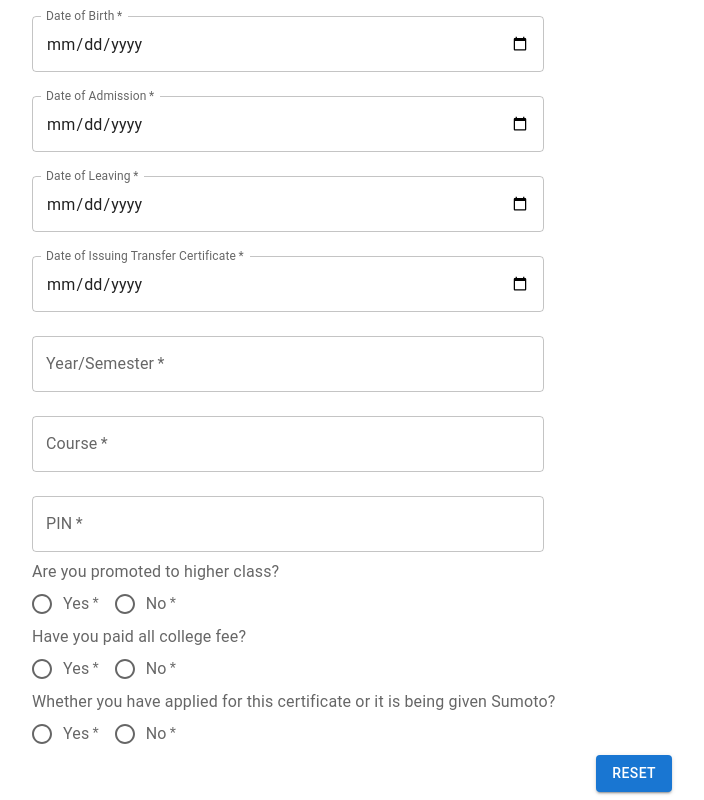
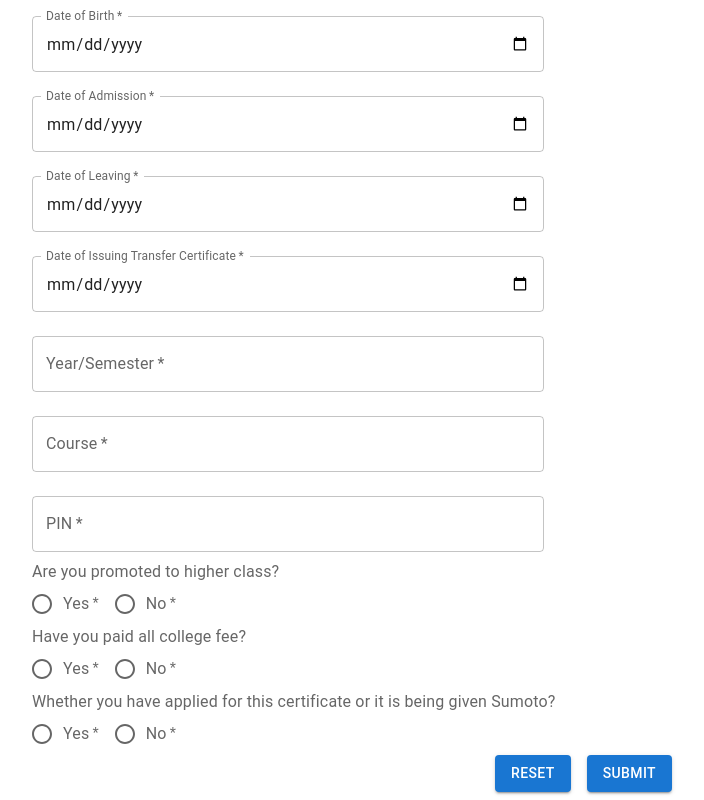
Before and after one commit to Rafiya1207/TC-Generator, a React (Vite) app in the folder frontend/: page / in a window 1280 px wide. Shown: the part 628-1428 px from the top of the page, without its empty margins (288-992 px from the left). Built offline with nearby package versions, Linux system fonts and the light colour scheme.

Commit message:
add submit button for TCForm

```diff
--- a/frontend/src/components/Generate TC/TCForm.jsx
+++ b/frontend/src/components/Generate TC/TCForm.jsx
@@ -124,7 +124,10 @@ const TCForm = ({ navigate }) => {
           addUserData={addUserData}
         />
       </div>
-      <MaterialButton label='reset' className='align-right' type='reset' onClick={removeUserData} />
+			<div className='align-right'>
+				<MaterialButton label='reset' type='reset' onClick={removeUserData} />
+				<MaterialButton label='submit' type='submit' />
+			</div>
     </form>
   );
 };
```
